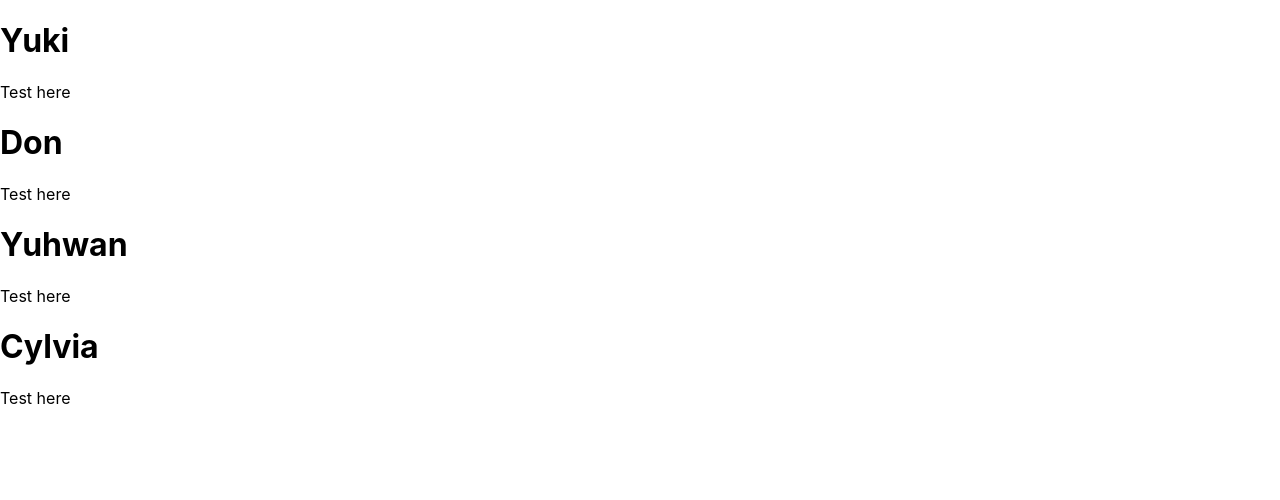
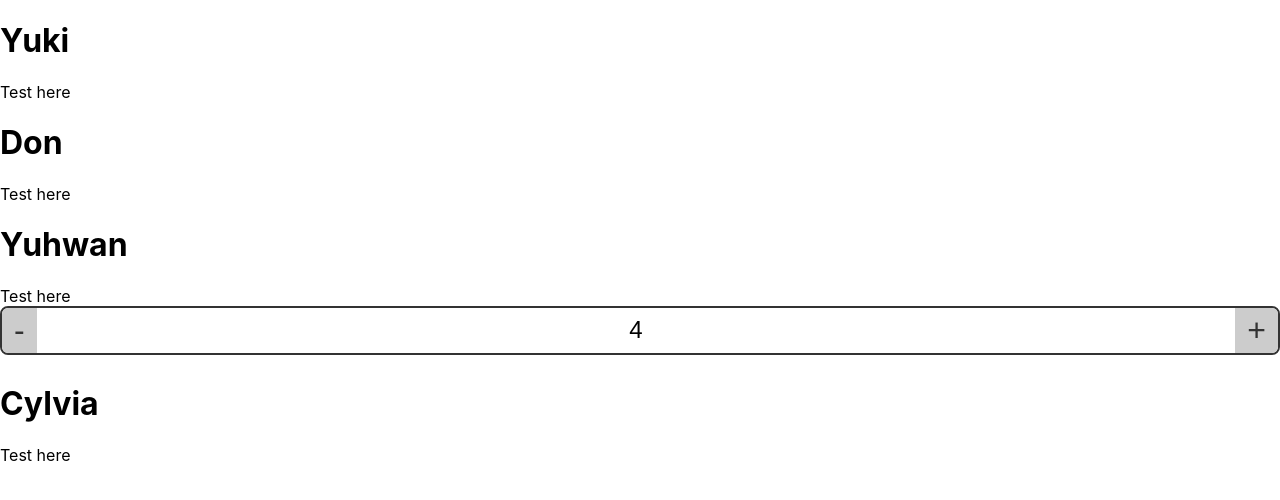
Before and after one commit to dacosio/integrated-project, a React (Create React App) app: page / in a window 1280 px wide. Shown: the top 500 px of the page. Built offline with nearby package versions, Linux system fonts and the light colour scheme.

Commit message:
div changed to input

```diff
--- a/src/TestingComponents/Yuhwan.js
+++ b/src/TestingComponents/Yuhwan.js
@@ -1,13 +1,27 @@
-import React, { useState } from "react";
+import React, { useEffect, useState } from "react";
+import NumberInput from "../components/base/NumberInput/NumberInput";
 
 const Yuhwan = (props) => {
-  const [first, setfirst] = useState();
+  const [first, setfirst] = useState(4);
+
+  useEffect(() => {
+    console.log(first);
+  }, [first]);
 
   return (
-    <div>
-      <h1>Yuhwan</h1>
-      <div>Test here</div>
-    </div>
+    <>
+      <div>
+        <h1>Yuhwan</h1>
+        <div>Test here</div>
+        <NumberInput
+          inputNumber={first}
+          setInputNumber={setfirst}
+          minValue={-5}
+          maxValue={10}
+          step={2}
+        ></NumberInput>
+      </div>
+    </>
   );
 };
 
--- a/src/components/base/NumberInput/NumberInput.jsx
+++ b/src/components/base/NumberInput/NumberInput.jsx
@@ -1,42 +1,63 @@
-import React, { useEffect, useState } from "react";
+import React, { useState } from "react";
 import "./number-input.css";
 
 const NumberInput = ({
+  inputNumber,
+  setInputNumber,
   minValue,
-  currentValue,
   maxValue,
   step,
-  onChange,
   ...props
 }) => {
-  const [value, setValue] = useState(currentValue);
+  const [value, setValue] = useState(inputNumber);
+  const [error, setError] = useState("");
 
-  useEffect(() => {
-    onChange(value);
-  }, [value]);
+  const handleOnChange = (event) => {
+    const input = event.target.value;
+
+    if (isNaN(input)) {
+      setError("NaN");
+      setValue(input);
+    } else if (Number(input) < minValue) {
+      setError("< min");
+      setValue(Number(input));
+    } else if (maxValue < Number(input)) {
+      setError("max <");
+      setValue(Number(input));
+    } else {
+      setError("");
+      setInputNumber(Number(input));
+      setValue(Number(input));
+    }
+  };
 
   return (
     <div className="number-input-wrapper">
+      <div className="number-input-header">
         <button
           onClick={() => {
-          if (minValue <= value - step) {
-            setValue(value - step);
+            if (error !== "NaN" && minValue <= value - step) {
+              setInputNumber((value) => value - step);
+              setValue((value) => value - step);
             }
           }}
         >
           -
         </button>
-      <div>{value}</div>
+        <input type="text" value={value} onChange={handleOnChange} />
         <button
           onClick={() => {
-          if (value + step <= maxValue) {
-            setValue(value + step);
+            if (error !== "NaN" && value + step <= maxValue) {
+              setInputNumber((value) => value + step);
+              setValue((value) => value + step);
             }
           }}
         >
           +
         </button>
       </div>
+      <div className="number-input-footer">{error && <div>{error}</div>}</div>
+    </div>
   );
 };
 
--- a/src/components/base/NumberInput/number-input.css
+++ b/src/components/base/NumberInput/number-input.css
@@ -1,31 +1,42 @@
 .number-input-wrapper {
+  display: grid;
+}
+
+.number-input-header {
   display: flex;
   border-radius: 8px;
   border: 2px solid #333;
 }
 
-.number-input-wrapper button {
+.number-input-header button {
   padding: 4px 12px;
+  border: none;
   font-size: 32px;
   background-color: #ccc;
   color: #333;
 }
 
-.number-input-wrapper button:first-of-type {
+.number-input-header button:first-of-type {
   border-top-left-radius: 6px;
   border-bottom-left-radius: 6px;
 }
 
-.number-input-wrapper button:last-of-type {
+.number-input-header button:last-of-type {
   border-top-right-radius: 6px;
   border-bottom-right-radius: 6px;
 }
 
-.number-input-wrapper div {
+.number-input-header input {
   width: 100%;
-  color: #333;
+  border: none;
+  text-align: center;
   font-size: 24px;
-  display: grid;
-  justify-content: center;
-  align-items: center;
 }
+
+.number-input-header input:focus {
+  outline: none;
+}
+
+.number-input-footer {
+  padding: 4px 8px;
+}
```
Also changed, not shown: 1 other file (tests, documents, lock files or other folders). Lines whose indentation alone changed are shown as unchanged.
